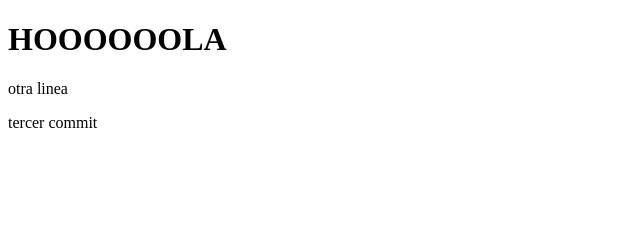
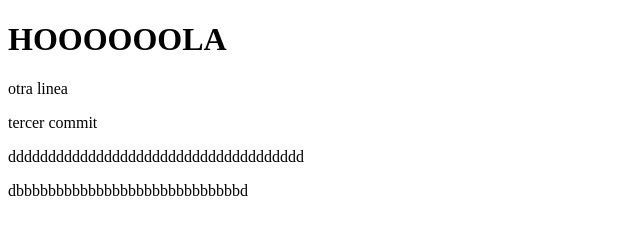
Before and after one commit to ThaliaVeloz/Node, a website: page index.html in a window 1280 px wide. Shown: the whole page, without its empty margins (0-640 px from the left). Drawn offline with Linux system fonts and the light colour scheme.

Commit message:
4to commit

```diff
--- a/index.html
+++ b/index.html
@@ -4,5 +4,7 @@
         <h1>HOOOOOOLA</h1>
         <p>otra linea</p>
         <p> tercer commit</p>
+        <p>ddddddddddddddddddddddddddddddddddddd</p>
+        <p>dbbbbbbbbbbbbbbbbbbbbbbbbbbbbd</p>
     </body>
 </html>
```
Also changed, not shown: package.json (added, +24 -0 lines), 2 other files.
